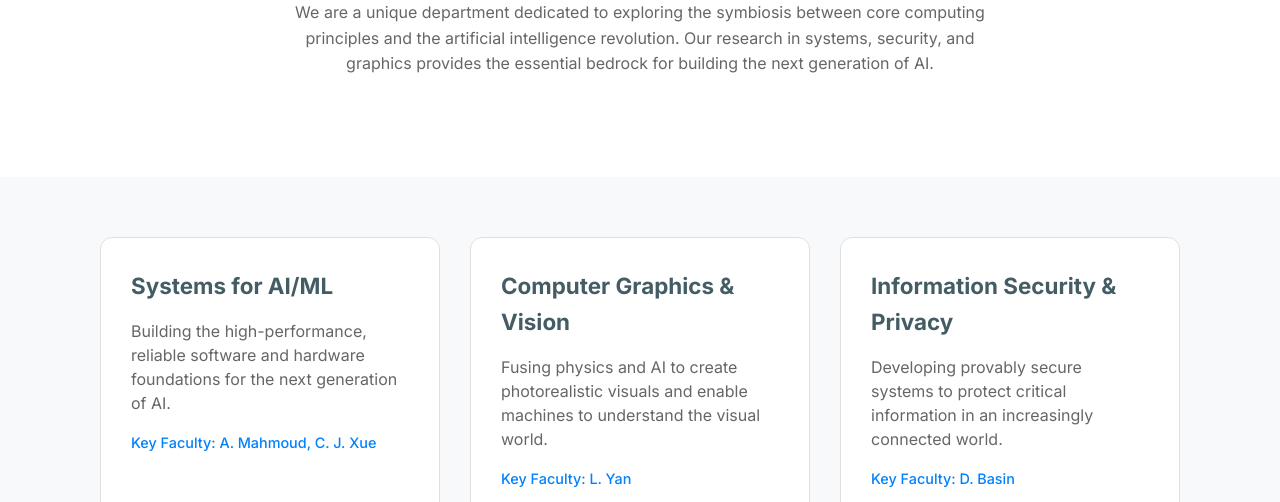
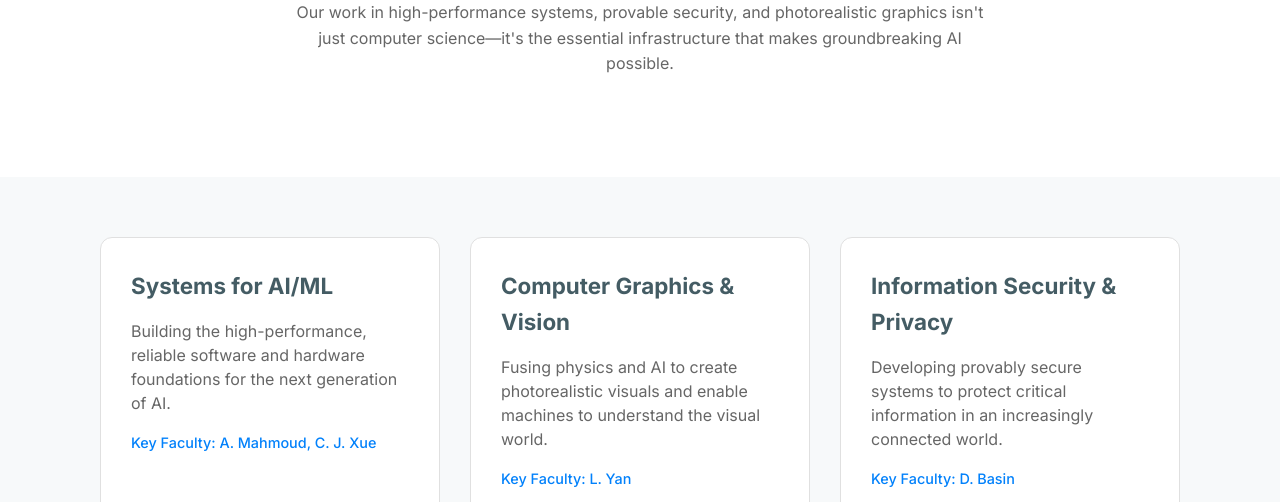
Before and after one commit to Islam-Aldaraghmeh/MBZUAI-CS, a plain HTML site: page index.html in a window 1280 px wide. Shown: the part 598-1100 px from the top of the page. Drawn offline with Linux system fonts and the light colour scheme.

Commit message:
Update index.html

```diff
--- a/index.html
+++ b/index.html
@@ -50,7 +50,7 @@
         <section id="about" class="section">
             <div class="container">
                 <h2 class="section__title fade-in">The Bedrock of the AI Revolution.</h2>
-                <p class="section__subtitle fade-in">We are a unique department dedicated to exploring the symbiosis between core computing principles and the artificial intelligence revolution. Our research in systems, security, and graphics provides the essential bedrock for building the next generation of AI.</p>
+                <p class="section__subtitle fade-in">Our work in high-performance systems, provable security, and photorealistic graphics isn't just computer science—it's the essential infrastructure that makes groundbreaking AI possible.</p>
             </div>
         </section>
 
```
